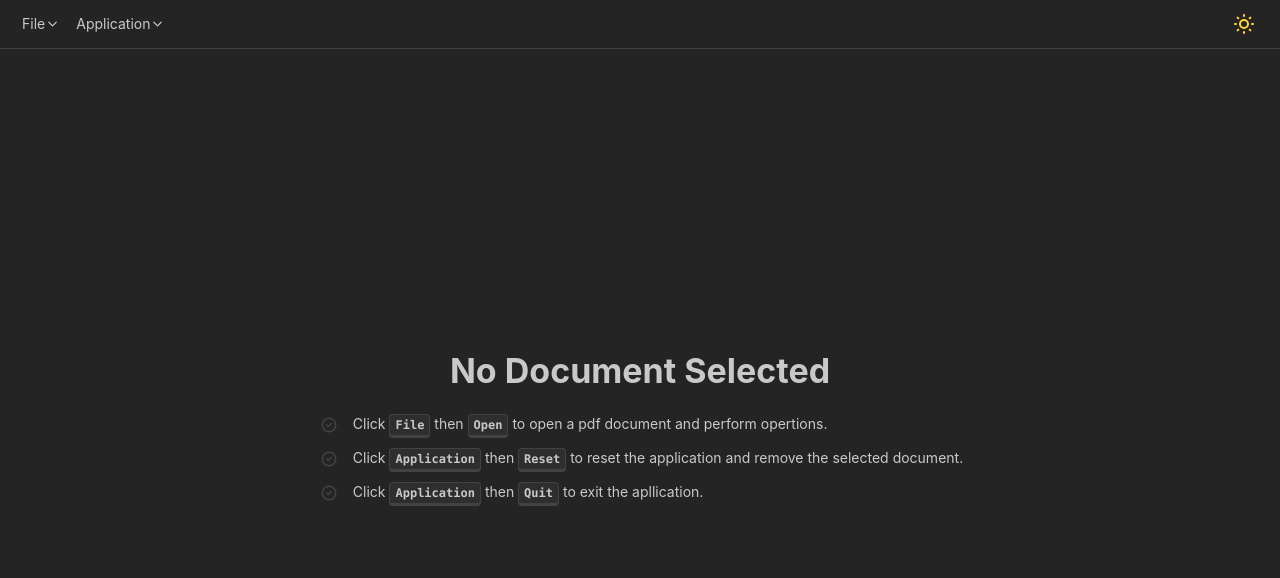
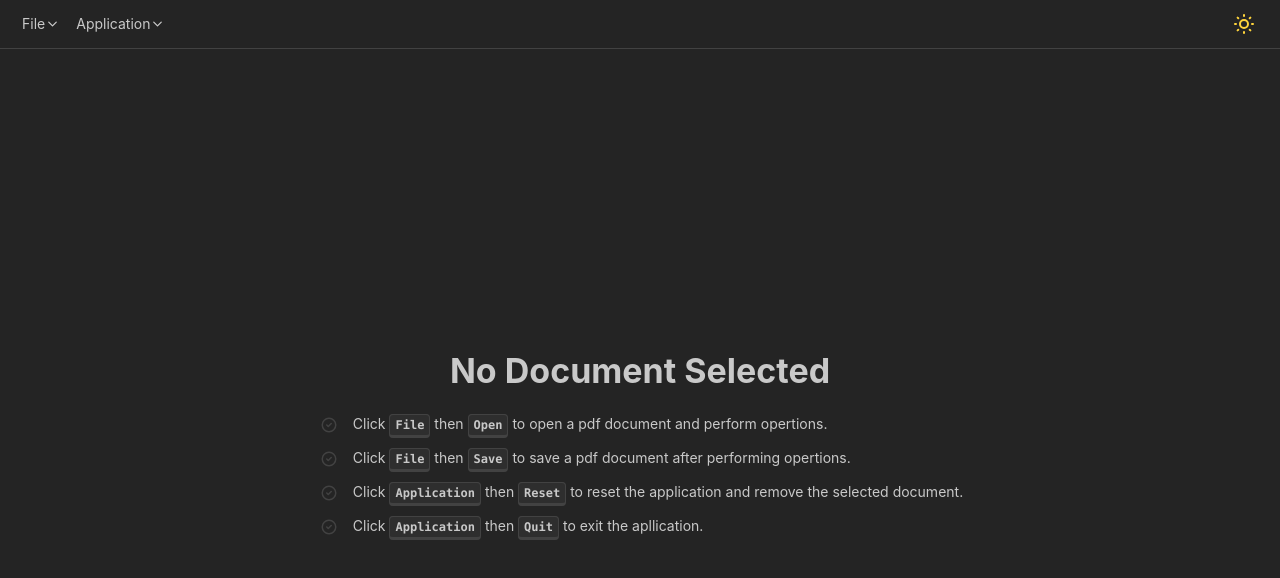
Before and after one commit to Ogwenya/pdf-stitch, a React (Vite) app: page / in a window 1280 px wide. Shown: the top 578 px of the page. Built offline with nearby package versions, Linux system fonts and the light colour scheme.

Commit message:
added file saving functionality

```diff
--- a/src-tauri/tauri.conf.json
+++ b/src-tauri/tauri.conf.json
@@ -36,9 +36,9 @@
         "removeFile": false,
         "renameFile": false,
         "scope": [
-          "$APP/*",
-          "$DOCUMENT/*",
-          "$DOWNLOAD/*"
+          "$HOME/*",
+          "$DESKTOP/*",
+          "$DESKTOP/pdf-stitch/*"
         ],
         "writeFile": true
       },
--- a/src/components/NoDocument.jsx
+++ b/src/components/NoDocument.jsx
@@ -33,6 +33,10 @@ const NoDocument = () => {
               and perform opertions.
             </List.Item>
             <List.Item>
+              Click <Kbd>File</Kbd> then <Kbd>Save</Kbd> to save a pdf document
+              after performing opertions.
+            </List.Item>
+            <List.Item>
               Click <Kbd>Application</Kbd> then <Kbd>Reset</Kbd> to reset the
               application and remove the selected document.
             </List.Item>
--- a/src/components/layout/AppHeader.jsx
+++ b/src/components/layout/AppHeader.jsx
@@ -1,3 +1,9 @@
+import { open } from "@tauri-apps/api/dialog";
+import { exit } from "@tauri-apps/api/process";
+import { exists, writeBinaryFile, createDir } from "@tauri-apps/api/fs";
+import { desktopDir } from "@tauri-apps/api/path";
+import { PDFDocument } from "pdf-lib";
+import { notifications } from "@mantine/notifications";
 import {
   Menu,
   Group,
@@ -9,15 +15,13 @@ import {
   ActionIcon,
   Box,
 } from "@mantine/core";
-import { notifications } from "@mantine/notifications";
-import { open } from "@tauri-apps/api/dialog";
-import { exit } from "@tauri-apps/api/process";
 import { IconChevronDown, IconMoon, IconSun } from "../../icons/Icons";
 import useDocumentStore from "../../hooks/documentStore";
 import "../../AppHeader.module.css";
 
 const AppHeader = () => {
-  const { setPdfFile, clearState } = useDocumentStore();
+  const { pdfBytes, pdfFile, pageOrder, setPdfFile, clearState } =
+    useDocumentStore();
   const { setColorScheme } = useMantineColorScheme();
   const computedColorScheme = useComputedColorScheme("light", {
     getInitialValueInEffect: true,
@@ -38,24 +42,101 @@ const AppHeader = () => {
         notifications.show({
           color: "red",
           title: "Selection Error",
-          message: "You did not select PDF file.",
-          // classNames: notification_classes,
+          message: "You did not select a PDF file.",
           autoClose: false,
         });
       } else {
-        // user selected a single file
-
+        // user selected a file
         await setPdfFile(selected);
       }
     }
   };
 
   const clear_state = async () => {
+    notifications.clean();
+
     await clearState();
   };
 
   const close_application = async () => {
+    await clearState();
     await exit();
+  };
+
+  const reorderPDF = async () => {
+    const pdfDoc = await PDFDocument.load(pdfBytes);
+
+    // Create a new PDF document with reordered pages
+    const newPdfDoc = await PDFDocument.create();
+
+    console.log({ pageOrder });
+
+    // Reorder the pages based on the new order
+    await pageOrder.map(async (pageIndex) => {
+      const currentPage = pageIndex - 1;
+      const [updatedPage] = await newPdfDoc.copyPages(pdfDoc, [currentPage]);
+      newPdfDoc.addPage(updatedPage);
+    });
+
+    const newPdfBytes = await newPdfDoc.save({ addDefaultPage: false });
+    return newPdfBytes;
+  };
+
+  const savePDF = async () => {
+    try {
+      // remove existing notifications
+      notifications.clean();
+
+      const desktopPath = await desktopDir();
+      const results_folder = `${desktopPath}pdf-stitch`;
+      let fileName = pdfFile.split("/").pop();
+      let file_path = `${results_folder}/${fileName}`;
+
+      // create the results folder if it does not exist
+      if (!(await exists(results_folder))) {
+        await createDir(results_folder, {
+          recursive: true,
+        });
+      }
+
+      // if filename exists, add timestamp to it to make it unique
+      if (await exists(file_path)) {
+        const date = new Date();
+        const timestamp =
+          date.getFullYear() +
+          ("0" + (date.getMonth() + 1)).slice(-2) +
+          ("0" + date.getDate()).slice(-2) +
+          ("0" + date.getHours()).slice(-2) +
+          ("0" + date.getMinutes()).slice(-2) +
+          ("0" + date.getSeconds()).slice(-2);
+
+        const filename_without_extension = await fileName.slice(0, -4);
+        fileName = `${filename_without_extension}-${timestamp}.pdf`;
+        file_path = `${results_folder}/${fileName}`;
+      }
+
+      const newPdfBytes = await reorderPDF();
+      const response = await writeBinaryFile(file_path, newPdfBytes);
+
+      notifications.show({
+        color: "green",
+        title: "File Operation Success",
+        message: (
+          <>
+            <Text>File saved to:</Text>
+            <Text fw={700}>{file_path}</Text>
+          </>
+        ),
+        autoClose: false,
+      });
+    } catch (error) {
+      notifications.show({
+        color: "red",
+        title: "File Operation Error",
+        message: error.message,
+        autoClose: false,
+      });
+    }
   };
 
   return (
@@ -82,7 +163,9 @@ const AppHeader = () => {
                 </Menu.Target>
                 <Menu.Dropdown>
                   <Menu.Item onClick={selectDocument}>Open</Menu.Item>
-                  <Menu.Item>Save</Menu.Item>
+                  {pdfBytes && pageOrder && pageOrder.length > 0 && (
+                    <Menu.Item onClick={savePDF}>Save</Menu.Item>
+                  )}
                 </Menu.Dropdown>
               </Menu>
 
```
